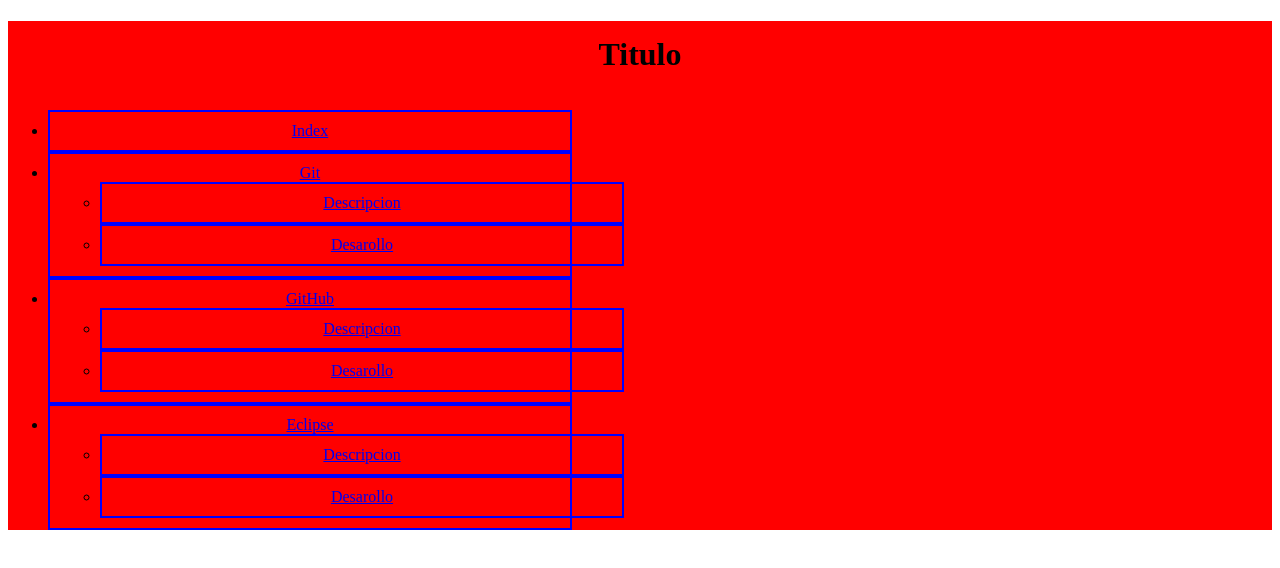
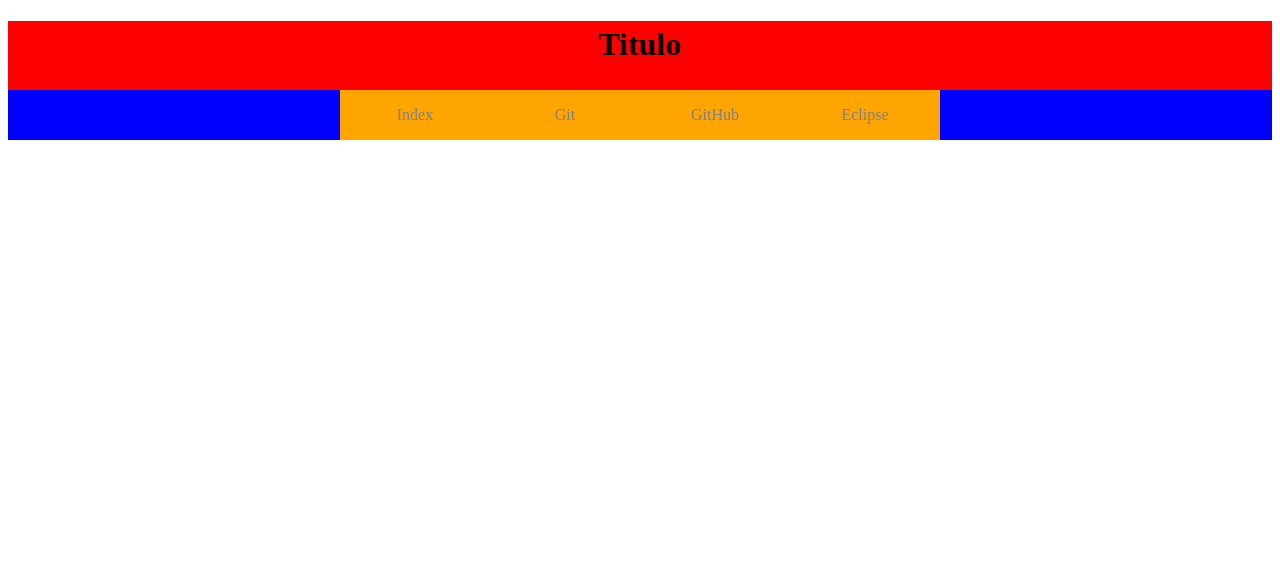
Before and after one commit to NoisyBoy01/ProyectoGH, a plain HTML site: page WebContent/eclipse.html in a window 1280 px wide. Drawn offline with Linux system fonts and the light colour scheme.

Commit message:
Commit avanzado explicacion de que es cada cosa

```diff
--- a/WebContent/css/css.css
+++ b/WebContent/css/css.css
@@ -3,6 +3,11 @@
 /******* Body *********/
 
 /****** Header ********/
+
+*{box-sizing:border-box} /*Para que sea fijo
+ * el margen ejemplo 600px y no mas.
+ */
+
 header{
 		background-color:red;
 		text-align:center;
@@ -10,18 +15,98 @@ header{
 
 
 header > h1{
-		padding:15px 0px;
+		padding:5px 0px;
+
+}
+
+	/*Menu DropDown */
+nav{
+		background-color:blue;
+		padding:0;/*se necesita si no
+		 * se va a un lado las cosas
+		 */
+
+
+}
+
+nav ul{
+
+		padding:0; /*si quitamos eso aparece lo del
+		 *  background rosa apareciendo un cuadrado en index
+		 *
+		 */
+		list-style-type:none;
+		text-align:center;
+
+}
+
+nav>ul{
+		width:600px;
+		margin:auto;/*se va el index git etc hacia un lado si lo quitas */
+		background-color:pink;
 
 }
 
 nav ul li{
-		padding:10px;
-		width: 500px;
-		border:2px solid blue;
+		display:table-cell;
+		width:150px; /*se solapa indext etc junto en la izquierda
+		 *
+		 */
+		position:relative;
+		padding:0px;
+		/*border:2px solid blue;*/
 
 }
 
+nav ul li a{
+		display:block;
+		color:grey;/*color de la letra de la lista */
+		background-color:orange;
+		line-height:50px;
+		text-decoration:none;/*con esto activado hace que no  se ponga ninguna raya debajo de las palabras
+		 *
+		 */
 
+
+
+}
+nav ul li a:hover{
+	color:black;/*color que se pone cuando pones el raton encima de las columnas
+	 *
+	 */
+	background-color:yellow;
+	font-weight:bold;
+
+}
+
+nav ul li ul{
+		position:absolute;/*esto hace que no aparezca lo del rosa pero cuando abres las columnas
+		 *
+		 */
+		overflow:hidden;/*hace  aparecer y desaparecer las tablas
+		 *
+		 */
+		max-height:0px;/*lo mismo que lo de overflow */
+		box-shadow:10px 10px 15px #888888;
+		transition:max-height 1s;
+
+}
+
+nav ul li ul li a{
+		background-color:#20f2a9;
+}
+
+nav ul li:hover ul{
+
+	max-height:300px; /*esto hace que aparezca el menu osea la lista
+	 *
+	 */
+}
+nav ul li ul li{
+	display:block; /*los dos datos que hay sin eso se pondria uno al lado del otro en la lista
+	 *
+	 */
+}
 /******* Main *********/
 
 /****** Footer ********/
```
Also changed, not shown: 1 other file.
